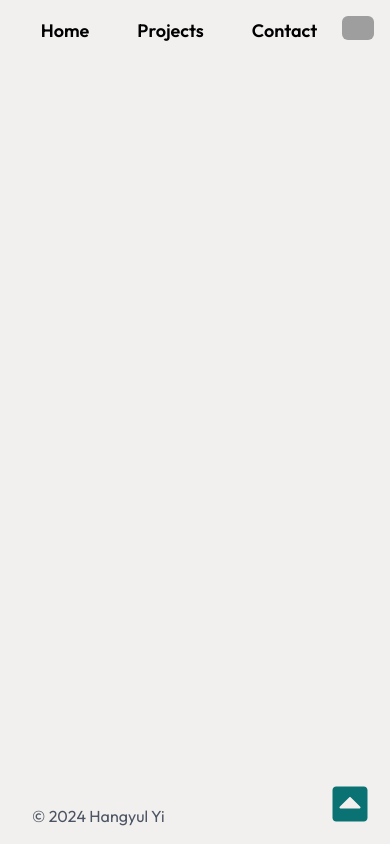
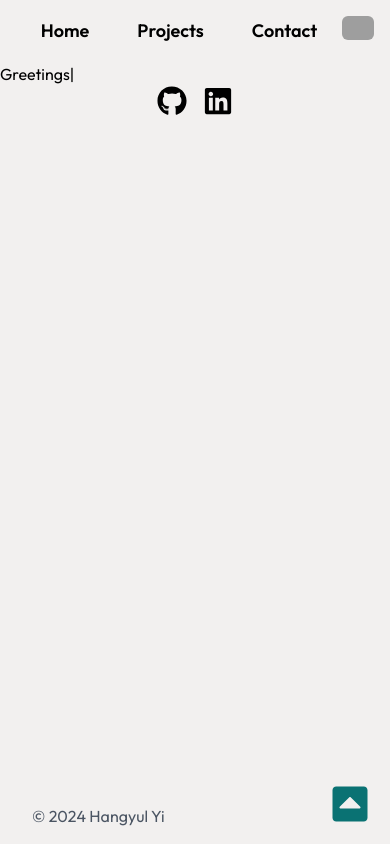
Before and after one commit to hangyulyi/portfolio-nextjs, a Next.js app: page / in a window 390 px wide. Built offline with nearby package versions, Linux system fonts and the light colour scheme; no server answers; grey boxes are pictures that could not be loaded.

Commit message:
create routing for projects

```diff
--- a/messages/en.json
+++ b/messages/en.json
@@ -17,6 +17,9 @@
         "en": "English",
         "label": "Language"
     },
+    "Typed": {
+        "home": "Greetings"
+    },
     "Contact": {
         "name": "Name",
         "email": "Email",
@@ -26,6 +29,9 @@
         "messageSent": "Message sent!",
         "messageError": "Error sending message"
     },
+    "Projects": {
+        "title": "Projects"
+    },
     "ButtonOne": {
         "contactSubmit": "Send message"
     }
--- a/messages/kr.json
+++ b/messages/kr.json
@@ -25,6 +25,9 @@
         "messageSent": "메시지 전송됐습니다!",
         "messageError": "메시지 전송 오류"
     },
+    "Projects": {
+
+    },
     "ButtonOne": {
         "contactSubmit": "메시지 보내기"
     }
--- a/package.json
+++ b/package.json
@@ -16,7 +16,8 @@
     "nodemailer": "^6.9.14",
     "react": "^18",
     "react-dom": "^18",
-    "react-icons": "^5.2.1"
+    "react-icons": "^5.2.1",
+    "react-type-animation": "^3.2.0"
   },
   "devDependencies": {
     "@types/node": "^20",
--- /dev/null
+++ b/src/app/components/Projects/ProjectsList.tsx
@@ -0,0 +1,19 @@
+// dynamic routing for projects (component for cards?)
+
+import Link from 'next/link'
+
+import { Project, projects } from "../../projects/Project"
+
+const ProjectsList: React.FC = () => {
+    return (
+        <ul>
+            {projects.map((project: Project) => (
+                <li key={project.id}>
+                    <Link href={`/projects/${project.slug}`}>{project.name}</Link>
+                </li>
+            ))}
+        </ul>
+    )
+}
+
+export default ProjectsList;
--- /dev/null
+++ b/src/app/components/SocialBar.tsx
@@ -0,0 +1,29 @@
+import { FaGithub } from "react-icons/fa";
+import { FaLinkedin } from "react-icons/fa";
+
+// li 0077B5
+// gh
+const SocialBar = () => {
+    return (
+        <div className="flex justify-center space-x-4">
+            <a
+                href="https://github.com/hangyulyi"
+                target="_blank"
+                className="hover:text-gray-500"
+            >
+                <FaGithub size={30} />
+            </a>
+            <a
+                href="https://www.linkedin.com/in/yihangyul/"
+                target="_blank"
+                className="hover:text-gray-500"
+            >
+                <FaLinkedin size={30} />
+            </a>
+
+        </div>
+    )
+
+}
+
+export default SocialBar
--- /dev/null
+++ b/src/app/components/Typewriter.tsx
@@ -0,0 +1,25 @@
+"use client"
+
+import { TypeAnimation } from "react-type-animation";
+import { useTranslations } from "next-intl";
+
+interface TypewriterProps {
+    textKey: string;
+}
+
+const Typewriter: React.FC<TypewriterProps> = ({ textKey }) => {
+
+    const t = useTranslations('Typed')
+
+    const translated = t(textKey)
+
+    return (
+        <TypeAnimation
+            sequence={[translated]}
+            repeat={0}
+            speed={20}
+        />
+    )
+}
+
+export default Typewriter;
--- a/src/app/contact/page.tsx
+++ b/src/app/contact/page.tsx
@@ -5,7 +5,7 @@ export default function ContactPage() {
     const t = useTranslations('Contact')
 
     return (
-        <div className="mx-auto max-w-2xl px-4 py-12 my-10 text-center">
+        <div className="mx-auto max-w-2xl px-4 py-16 my-10 text-center">
 
             <h1 className="font-bold text-4xl pt-2 pb-4 uppercase tracking-wider">{t('title')}</h1>
             <p>{t('title_blurb')}</p>
--- a/src/app/page.tsx
+++ b/src/app/page.tsx
@@ -1,4 +1,12 @@
+
+import Typewriter from "./components/Typewriter";
+import SocialBar from "./components/SocialBar";
 
 export default function Home() {
-
+    return (
+        <div>
+            <Typewriter textKey='home' />
+            <SocialBar />
+        </div>
+    )
 }
--- /dev/null
+++ b/src/app/projects/Project.tsx
@@ -0,0 +1,12 @@
+export interface Project {
+    id: number;
+    name: string;
+    description: string;
+    slug: string;
+    technologies: string[];
+    link?: string;
+}
+
+export const projects: Project[] = [
+    { id: 1, name: "Flower Image Classifier", description: "Train an image classifier to classify different species of flowers", slug: "flower-classifier", technologies: ["Python", "PyTorch"], link: "https://github.com/hangyulyi/Image-Classifier" }
+]
--- /dev/null
+++ b/src/app/projects/[slug]/page.tsx
@@ -0,0 +1,29 @@
+import { Project, projects } from "../Project"
+
+export default function ProjectPost({ params }: { params: { slug: string } }) {
+    // check if slug exists in projects
+    const project: Project | undefined = projects.find(p => p.slug === params.slug)
+
+    if (!project) {
+        return (
+            <div>Project not found</div>
+        )
+    }
+
+    return (
+        <div className="p-10 max-w-[2250px] mx-auto mt-10 pb-0">
+            <div className="bg-transparent mx-5 items-center justify-center md:flex">
+                <div className="p-0 -mx-5">
+                    {/* img- host */}
+                    <img></img>
+                </div>
+                <section className="md:w-6/12">
+                    <h1 className="font-bold text-4xl pt-2 pb-10 tracking-wider">{project.name}</h1>
+                    <div>
+                        <p>{project.description}</p>
+                    </div>
+                </section>
+            </div>
+        </div>
+    )
+}
--- /dev/null
+++ b/src/app/projects/page.tsx
@@ -0,0 +1,16 @@
+import { useTranslations } from "next-intl";
+
+import ProjectsList from "../components/Projects/ProjectsList";
+
+export default function ProjectsPage() {
+    const t = useTranslations("Projects")
+
+    return (
+        <div className="mx-auto max-w-2xl px-4 pt-4 my-10 text-center">
+            <h1 className="font-bold text-4xl pt-2 pb-10 uppercase tracking-wider">
+                {t('title')}
+            </h1>
+            <ProjectsList />
+        </div>
+    )
+}
--- a/src/pages/api/contact.js
+++ b/src/pages/api/contact.js
@@ -4,10 +4,6 @@ export default async function ContactAPI (req, res) {
     const { name, email, message } = req.body
 
     const user = process.env.SMTP_USER;
-
-    const data = {
-        name, email, message
-    }
 
     const transporter = nodemailer.createTransport({
         host: "smtp.gmail.com",
```
Also changed, not shown: 1 other file (tests, documents, lock files or other folders).
